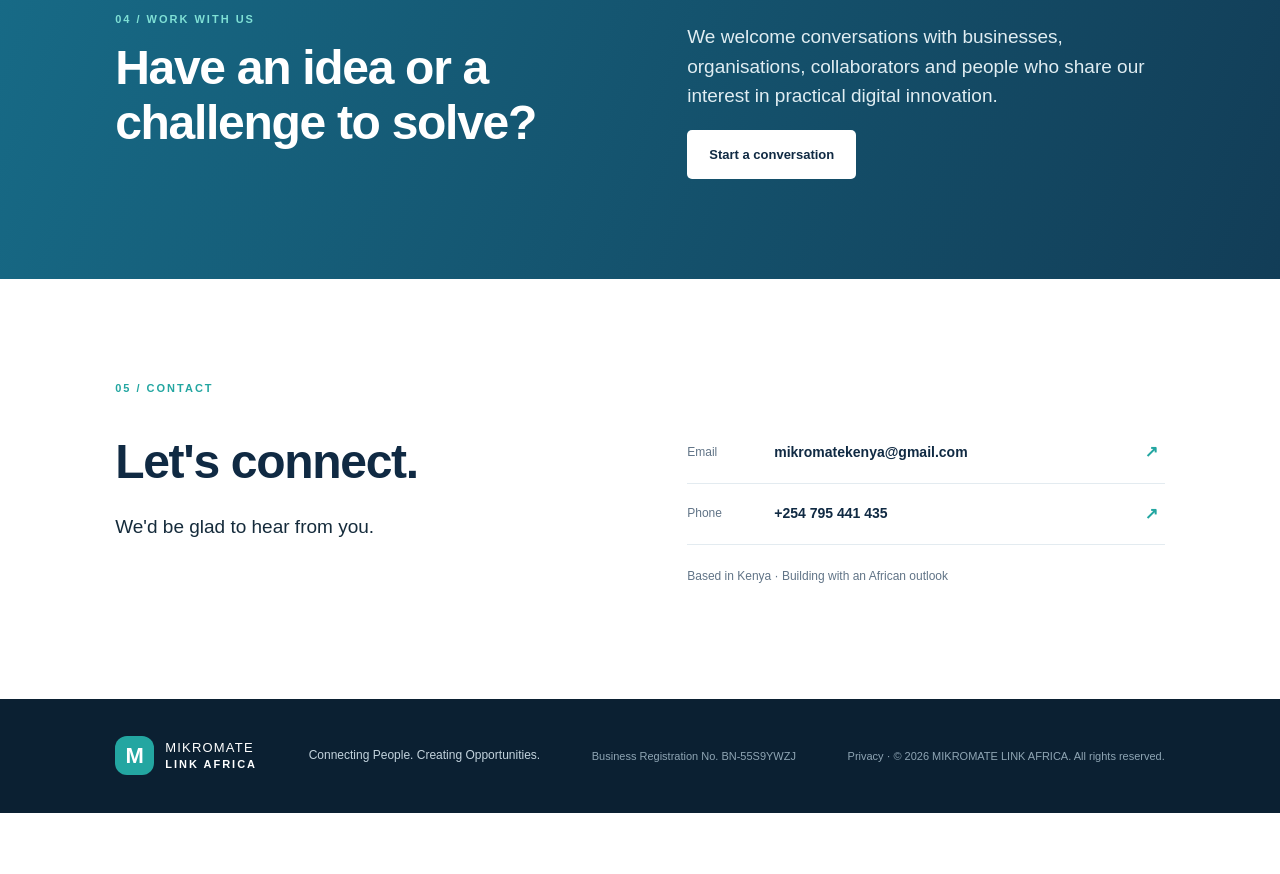
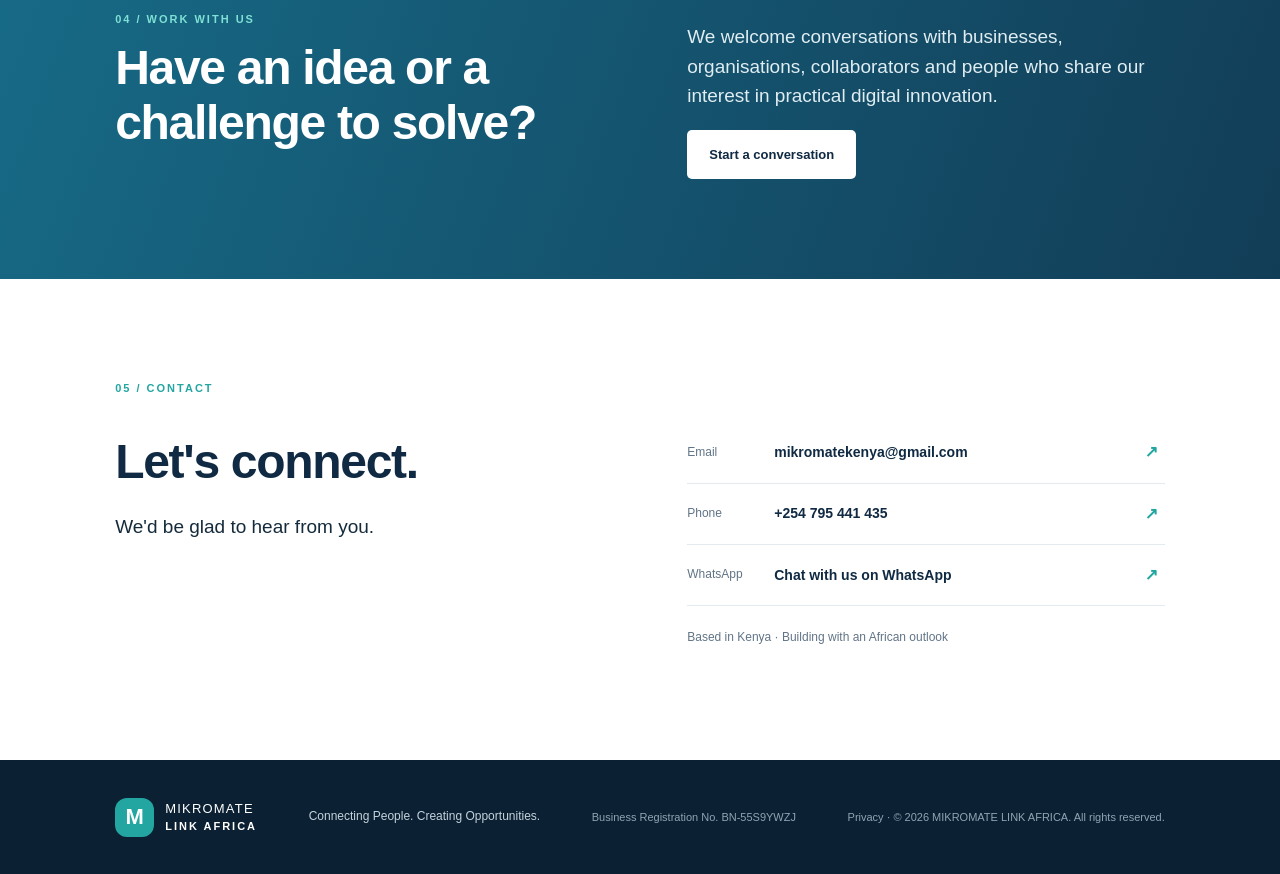
Before and after one commit to willy2nd/mikromate-link-africa-website, a plain HTML site: page index.html in a window 1280 px wide. Shown: the part 2427-3301 px from the top of the page. Before the commit the page ends 3240 px from the top, so only its background shows below. Drawn offline with Linux system fonts and the light colour scheme.

Commit message:
Add official WhatsApp contact link

```diff
--- a/index.html
+++ b/index.html
@@ -98,6 +98,7 @@
         <div class="contact-details">
           <a href="mailto:mikromatekenya@gmail.com"><span>Email</span><strong>mikromatekenya@gmail.com</strong><b>↗</b></a>
           <a href="tel:+254795441435"><span>Phone</span><strong>+254 795 441 435</strong><b>↗</b></a>
+          <a href="https://wa.me/254795441435" target="_blank" rel="noopener noreferrer"><span>WhatsApp</span><strong>Chat with us on WhatsApp</strong><b>↗</b></a>
           <p class="location-note">Based in Kenya · Building with an African outlook</p>
         </div>
       </div>
```
